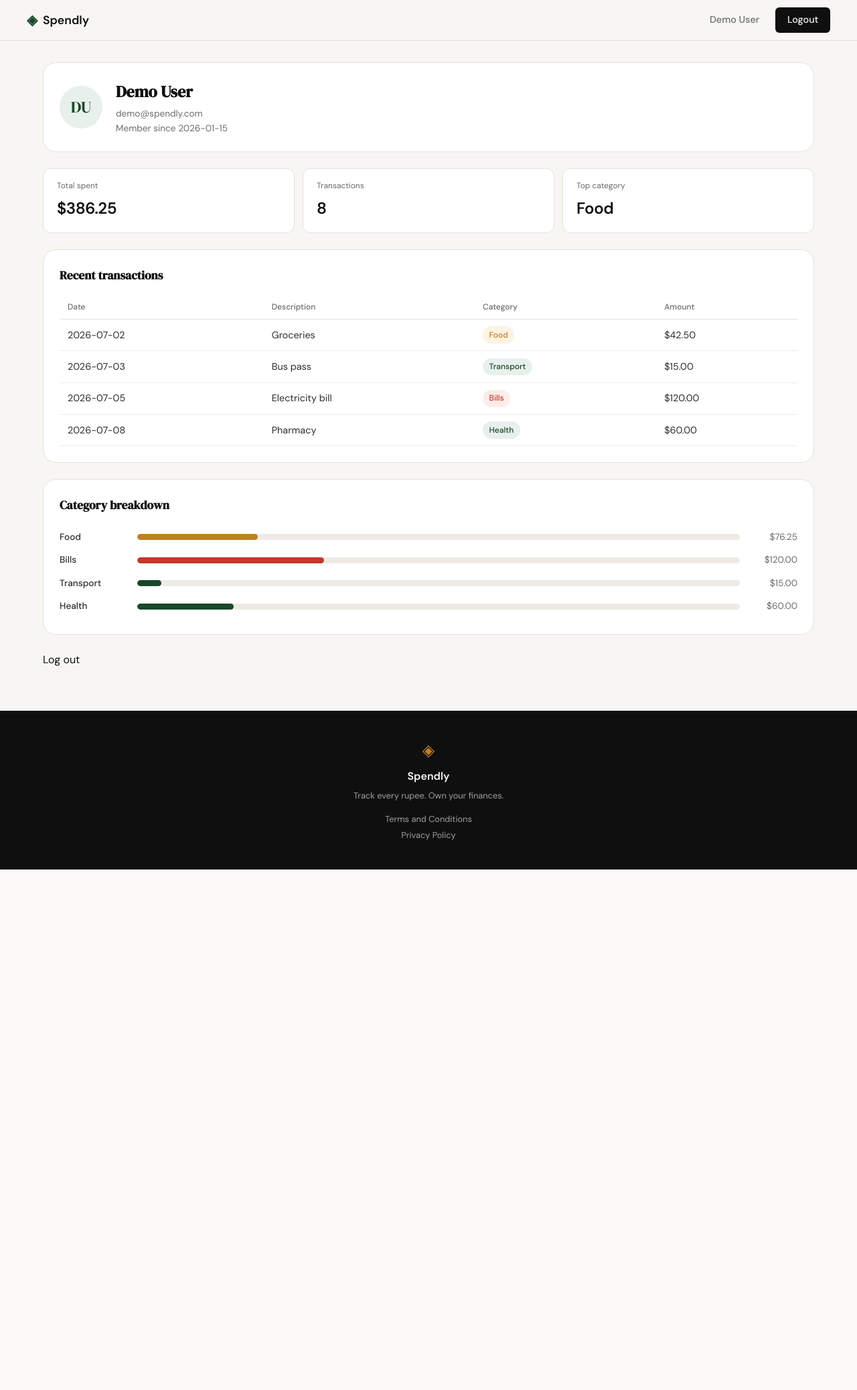
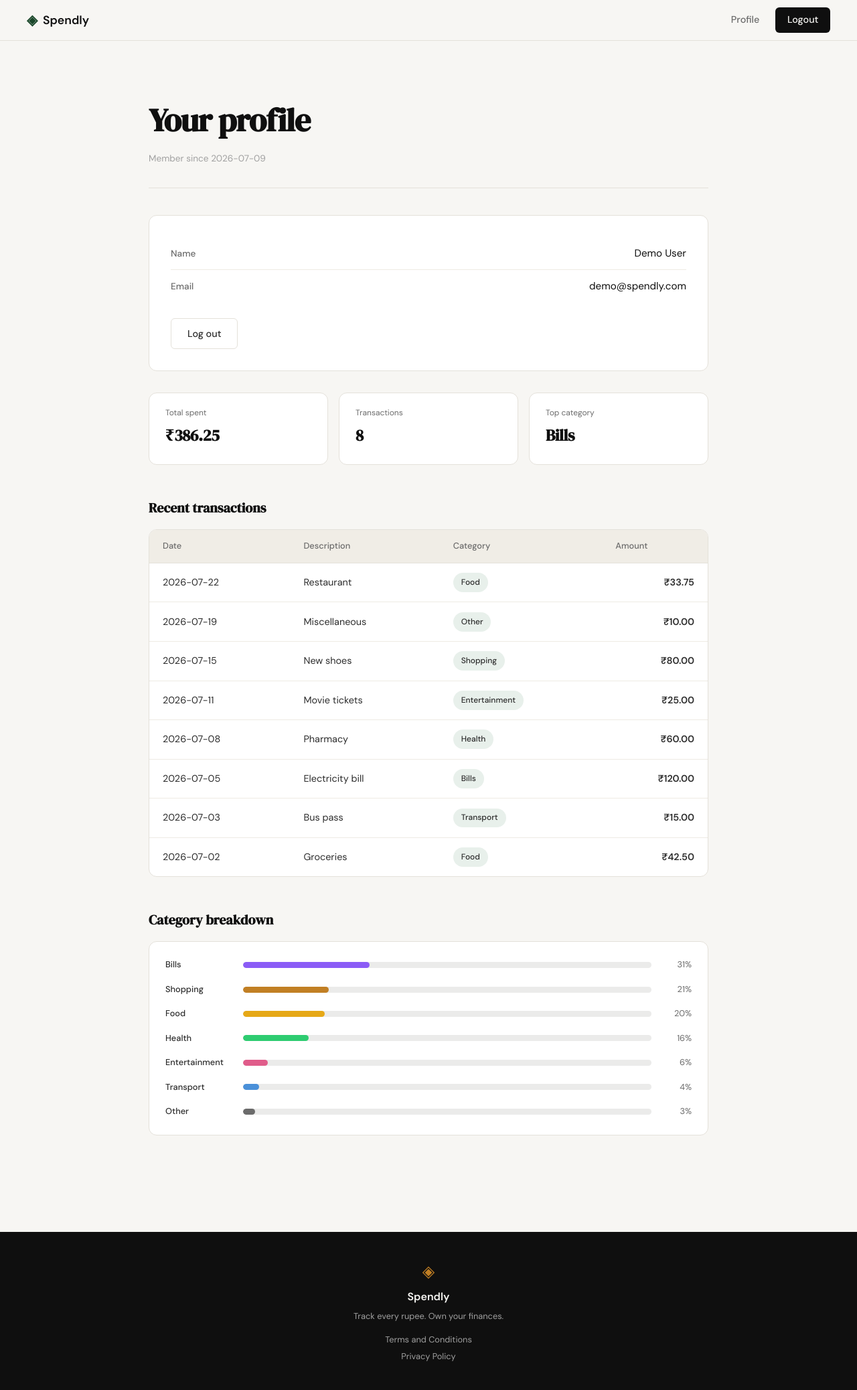
Before and after one commit to pmandal22/spendly, a Flask app: page /profile in a window 1280 px wide. Shown: the whole page at 67% size. Before the commit the page ends 1298 px from the top, so only its background shows below. Run offline with Flask 3, Linux system fonts and the light colour scheme; the visitor is signed in with stand-in values (Sample User, id 1); data comes from the database, SQL or seed files in the repository.

Commit message:
Add real expense data to profile page
Wire /profile to real totals, transaction history, and category
breakdown queried from the expenses table instead of hardcoded
stub data, using new db.py helpers (get_expenses_by_user,
get_expense_summary, get_category_breakdown).

Co-Authored-By: Claude Sonnet 5 <noreply@anthropic.com>

```diff
--- a/app.py
+++ b/app.py
@@ -1,7 +1,10 @@
 from flask import Flask, render_template, request, redirect, url_for, session
 from werkzeug.security import check_password_hash
 
-from database.db import get_db, init_db, seed_db, create_user, get_user_by_email, get_user_by_id
+from database.db import (
+    get_db, init_db, seed_db, create_user, get_user_by_email, get_user_by_id,
+    get_expenses_by_user, get_expense_summary, get_category_breakdown,
+)
 
 app = Flask(__name__)
 app.secret_key = "dev"  # TODO: replace with a real secret-key strategy before production
@@ -9,14 +12,6 @@ app.secret_key = "dev"  # TODO: replace with a real secret-key strategy before p
 with app.app_context():
     init_db()
     seed_db()
-
-
-@app.context_processor
-def inject_current_user():
-    user_id = session.get("user_id")
-    if user_id is None:
-        return {}
-    return {"current_user": get_user_by_id(user_id)}
 
 
 # ------------------------------------------------------------------ #
@@ -114,33 +109,21 @@ def logout():
 
 @app.route("/profile")
 def profile():
-    if session.get("user_id") is None:
+    user_id = session.get("user_id")
+    if user_id is None:
         return redirect(url_for("login"))
 
-    user = {
-        "name": "Demo User",
-        "email": "demo@spendly.com",
-        "member_since": "2026-01-15",
-    }
-    stats = {
-        "total_spent": 386.25,
-        "transaction_count": 8,
-        "top_category": "Food",
-    }
-    transactions = [
-        {"date": "2026-07-02", "description": "Groceries", "category": "Food", "amount": 42.50},
-        {"date": "2026-07-03", "description": "Bus pass", "category": "Transport", "amount": 15.00},
-        {"date": "2026-07-05", "description": "Electricity bill", "category": "Bills", "amount": 120.00},
-        {"date": "2026-07-08", "description": "Pharmacy", "category": "Health", "amount": 60.00},
-    ]
-    categories = [
-        {"name": "Food", "total": 76.25, "pct": 20},
-        {"name": "Bills", "total": 120.00, "pct": 31},
-        {"name": "Transport", "total": 15.00, "pct": 4},
-        {"name": "Health", "total": 60.00, "pct": 16},
-    ]
+    user = get_user_by_id(user_id)
+    if user is None:
+        session.pop("user_id", None)
+        return redirect(url_for("login"))
+
+    summary = get_expense_summary(user_id)
+    transactions = get_expenses_by_user(user_id, limit=10)
+    categories = get_category_breakdown(user_id)
+
     return render_template(
-        "profile.html", user=user, stats=stats,
+        "profile.html", user=user, summary=summary,
         transactions=transactions, categories=categories,
     )
 
--- a/static/css/profile.css
+++ /dev/null
@@ -1,177 +0,0 @@
-/* ------------------------------------------------------------------ */
-/* Profile page                                                        */
-/* ------------------------------------------------------------------ */
-
-.profile-page {
-    max-width: var(--max-width);
-    margin: 0 auto;
-    padding: 2rem 1.5rem 4rem;
-    display: flex;
-    flex-direction: column;
-    gap: 1.5rem;
-}
-
-/* Info card */
-.profile-card {
-    display: flex;
-    align-items: center;
-    gap: 1.25rem;
-    background: var(--paper-card);
-    border: 1px solid var(--border);
-    border-radius: var(--radius-lg);
-    padding: 1.5rem;
-}
-
-.profile-avatar {
-    flex-shrink: 0;
-    width: 64px;
-    height: 64px;
-    border-radius: 50%;
-    background: var(--accent-light);
-    color: var(--accent);
-    font-family: var(--font-display);
-    font-size: 1.5rem;
-    display: flex;
-    align-items: center;
-    justify-content: center;
-}
-
-.profile-name {
-    font-family: var(--font-display);
-    font-size: 1.5rem;
-    color: var(--ink);
-    margin-bottom: 0.15rem;
-}
-
-.profile-email,
-.profile-since {
-    font-size: 0.85rem;
-    color: var(--ink-muted);
-}
-
-/* Stats row */
-.profile-stats {
-    display: grid;
-    grid-template-columns: repeat(3, 1fr);
-    gap: 0.75rem;
-}
-
-.profile-stat {
-    background: var(--paper-card);
-    border: 1px solid var(--border);
-    border-radius: var(--radius-md);
-    padding: 1rem 1.25rem;
-}
-
-.profile-stat-label {
-    font-size: 0.75rem;
-    color: var(--ink-muted);
-    margin-bottom: 0.3rem;
-}
-
-.profile-stat-value {
-    font-size: 1.5rem;
-    font-weight: 600;
-    color: var(--ink);
-    letter-spacing: -0.02em;
-}
-
-/* Sections */
-.profile-section {
-    background: var(--paper-card);
-    border: 1px solid var(--border);
-    border-radius: var(--radius-lg);
-    padding: 1.5rem;
-}
-
-.profile-section h2 {
-    font-family: var(--font-display);
-    font-size: 1.1rem;
-    color: var(--ink);
-    margin-bottom: 1rem;
-}
-
-/* Transaction table */
-.profile-table {
-    width: 100%;
-    border-collapse: collapse;
-}
-
-.profile-table th {
-    text-align: left;
-    font-size: 0.75rem;
-    color: var(--ink-muted);
-    font-weight: 500;
-    padding: 0.5rem 0.75rem;
-    border-bottom: 1px solid var(--border);
-}
-
-.profile-table td {
-    font-size: 0.9rem;
-    color: var(--ink-soft);
-    padding: 0.65rem 0.75rem;
-    border-bottom: 1px solid var(--border-soft);
-}
-
-/* Category badges */
-.badge {
-    display: inline-block;
-    font-size: 0.75rem;
-    font-weight: 500;
-    padding: 0.2rem 0.6rem;
-    border-radius: 999px;
-}
-
-.badge-food          { background: var(--accent-2-light); color: var(--accent-2); }
-.badge-transport      { background: var(--accent-light); color: var(--accent); }
-.badge-bills          { background: var(--danger-light); color: var(--danger); }
-.badge-health         { background: var(--accent-light); color: var(--accent); }
-.badge-entertainment  { background: var(--accent-2-light); color: var(--accent-2); }
-.badge-shopping       { background: var(--danger-light); color: var(--danger); }
-.badge-other          { background: var(--paper-warm); color: var(--ink-muted); }
-
-/* Category breakdown */
-.profile-breakdown-row {
-    display: grid;
-    grid-template-columns: 100px 1fr 70px;
-    align-items: center;
-    gap: 1rem;
-    padding: 0.4rem 0;
-}
-
-.profile-breakdown-label {
-    font-size: 0.85rem;
-    color: var(--ink-soft);
-    font-weight: 500;
-}
-
-.profile-breakdown-track {
-    height: 9px;
-    background: var(--border-soft);
-    border-radius: 999px;
-    overflow: hidden;
-}
-
-.profile-breakdown-bar {
-    height: 100%;
-    border-radius: 999px;
-}
-
-.profile-breakdown-bar.badge-food         { background: var(--accent-2); }
-.profile-breakdown-bar.badge-transport    { background: var(--accent); }
-.profile-breakdown-bar.badge-bills        { background: var(--danger); }
-.profile-breakdown-bar.badge-health       { background: var(--accent); }
-.profile-breakdown-bar.badge-entertainment{ background: var(--accent-2); }
-.profile-breakdown-bar.badge-shopping     { background: var(--danger); }
-.profile-breakdown-bar.badge-other        { background: var(--ink-faint); }
-
-.pct-4   { width: 4%; }
-.pct-16  { width: 16%; }
-.pct-20  { width: 20%; }
-.pct-31  { width: 31%; }
-
-.profile-breakdown-total {
-    font-size: 0.85rem;
-    color: var(--ink-muted);
-    text-align: right;
-}
--- a/static/css/style.css
+++ b/static/css/style.css
@@ -741,9 +741,14 @@ a { color: inherit; text-decoration: none; }
     border-radius: 999px;
 }
 
-.bar-food   { background: #e6a817; }
-.bar-travel { background: #4a90d9; }
-.bar-bills  { background: #8b5cf6; }
+.bar-food          { background: #e6a817; }
+.bar-travel        { background: #4a90d9; }
+.bar-bills         { background: #8b5cf6; }
+.bar-transport     { background: #4a90d9; }
+.bar-health        { background: #2ecc71; }
+.bar-entertainment { background: #e05c8a; }
+.bar-shopping      { background: #c17f24; }
+.bar-other         { background: #6b6b6b; }
 
 /* ------------------------------------------------------------------ */
 /* Video modal                                                         */
@@ -818,6 +823,169 @@ a { color: inherit; text-decoration: none; }
 }
 
 /* ------------------------------------------------------------------ */
+/* Profile page                                                        */
+/* ------------------------------------------------------------------ */
+
+.profile-page {
+    padding: 5rem 2rem 6rem;
+    max-width: 900px;
+    margin: 0 auto;
+}
+
+.profile-title {
+    font-family: var(--font-display);
+    font-size: clamp(2rem, 4vw, 3rem);
+    color: var(--ink);
+    letter-spacing: -0.02em;
+    margin-bottom: 0.5rem;
+}
+
+.profile-updated {
+    font-size: 0.85rem;
+    color: var(--ink-faint);
+    margin-bottom: 2.5rem;
+    padding-bottom: 2rem;
+    border-bottom: 1px solid var(--border);
+}
+
+.profile-info-card {
+    background: var(--paper-card);
+    border: 1px solid var(--border);
+    border-radius: var(--radius-md);
+    padding: 2rem;
+    margin-bottom: 2rem;
+}
+
+.profile-info-row {
+    display: flex;
+    justify-content: space-between;
+    align-items: baseline;
+    padding: 0.75rem 0;
+    border-bottom: 1px solid var(--border-soft);
+}
+
+.profile-info-row:last-of-type { border-bottom: none; }
+
+.profile-info-label {
+    font-size: 0.85rem;
+    color: var(--ink-muted);
+    font-weight: 500;
+}
+
+.profile-info-value {
+    font-size: 0.95rem;
+    color: var(--ink);
+}
+
+.profile-info-card .btn-ghost {
+    margin-top: 1.5rem;
+}
+
+.profile-stats-row {
+    display: grid;
+    grid-template-columns: repeat(3, 1fr);
+    gap: 1rem;
+    margin-bottom: 3rem;
+}
+
+.profile-stat-card {
+    background: var(--paper-card);
+    border: 1px solid var(--border);
+    border-radius: var(--radius-md);
+    padding: 1.25rem 1.5rem;
+}
+
+.profile-stat-card .stat-value { font-family: var(--font-display); }
+
+.profile-section { margin-bottom: 3rem; }
+
+.profile-section-title {
+    font-family: var(--font-display);
+    font-size: 1.25rem;
+    color: var(--ink);
+    margin-bottom: 1rem;
+}
+
+.profile-empty {
+    font-size: 0.9rem;
+    color: var(--ink-muted);
+    background: var(--paper-card);
+    border: 1px solid var(--border);
+    border-radius: var(--radius-md);
+    padding: 2rem;
+    text-align: center;
+}
+
+/* Transaction table */
+.profile-table-wrap {
+    background: var(--paper-card);
+    border: 1px solid var(--border);
+    border-radius: var(--radius-md);
+    overflow-x: auto;
+}
+
+.profile-table {
+    width: 100%;
+    border-collapse: collapse;
+    font-size: 0.9rem;
+}
+
+.profile-table th {
+    text-align: left;
+    color: var(--ink-muted);
+    font-weight: 500;
+    font-size: 0.8rem;
+    padding: 0.9rem 1.25rem;
+    background: var(--paper-warm);
+    border-bottom: 1px solid var(--border);
+}
+
+.profile-table td {
+    padding: 0.9rem 1.25rem;
+    color: var(--ink-soft);
+    border-bottom: 1px solid var(--border-soft);
+}
+
+.profile-table tr:last-child td { border-bottom: none; }
+
+.profile-table-amount {
+    text-align: right;
+    font-weight: 600;
+    color: var(--ink);
+}
+
+.category-badge {
+    display: inline-block;
+    background: var(--accent-light);
+    color: var(--ink-soft);
+    font-size: 0.75rem;
+    font-weight: 500;
+    padding: 0.3rem 0.75rem;
+    border-radius: 999px;
+}
+
+/* Category breakdown */
+.profile-chart {
+    background: var(--paper-card);
+    border: 1px solid var(--border);
+    border-radius: var(--radius-md);
+    padding: 1.5rem;
+    display: flex;
+    flex-direction: column;
+    gap: 1rem;
+}
+
+.profile-chart .chart-row {
+    grid-template-columns: 100px 1fr 44px;
+}
+
+.chart-pct {
+    font-size: 0.8rem;
+    color: var(--ink-muted);
+    text-align: right;
+}
+
+/* ------------------------------------------------------------------ */
 /* Responsive                                                          */
 /* ------------------------------------------------------------------ */
 
@@ -838,4 +1006,5 @@ a { color: inherit; text-decoration: none; }
     .nav-links a:not(.nav-cta) { display: none; }
     .hero { padding: 3rem 1rem 2rem; }
     .mockup-stats { grid-template-columns: 1fr; }
+    .profile-stats-row { grid-template-columns: 1fr; }
 }
--- a/templates/base.html
+++ b/templates/base.html
@@ -20,7 +20,7 @@
             </a>
             <div class="nav-links">
                 {% if session.get('user_id') %}
-                <a href="{{ url_for('profile') }}">{{ current_user['name'] if current_user else 'Profile' }}</a>
+                <a href="{{ url_for('profile') }}">Profile</a>
                 <a href="{{ url_for('logout') }}" class="nav-cta">Logout</a>
                 {% else %}
                 <a href="{{ url_for('login') }}">Sign in</a>
--- a/templates/profile.html
+++ b/templates/profile.html
@@ -2,78 +2,87 @@
 
 {% block title %}Profile — Spendly{% endblock %}
 
-{% block head %}
-<link rel="stylesheet" href="{{ url_for('static', filename='css/profile.css') }}">
-{% endblock %}
-
 {% block content %}
 
 <section class="profile-page">
+    <h1 class="profile-title">Your profile</h1>
+    <p class="profile-updated">Member since {{ user["created_at"][:10] }}</p>
 
-    <div class="profile-card">
-        <div class="profile-avatar">
-            {% for part in user["name"].split(" ")[:2] %}{{ part[0] | upper }}{% endfor %}
+    <div class="profile-info-card">
+        <div class="profile-info-row">
+            <span class="profile-info-label">Name</span>
+            <span class="profile-info-value">{{ user["name"] }}</span>
         </div>
-        <div>
-            <h1 class="profile-name">{{ user["name"] }}</h1>
-            <p class="profile-email">{{ user["email"] }}</p>
-            <p class="profile-since">Member since {{ user["member_since"] }}</p>
+        <div class="profile-info-row">
+            <span class="profile-info-label">Email</span>
+            <span class="profile-info-value">{{ user["email"] }}</span>
         </div>
+        <a href="{{ url_for('logout') }}" class="btn-ghost">Log out</a>
     </div>
 
-    <div class="profile-stats">
-        <div class="profile-stat">
-            <p class="profile-stat-label">Total spent</p>
-            <p class="profile-stat-value">${{ "%.2f" | format(stats["total_spent"]) }}</p>
+    <div class="profile-stats-row">
+        <div class="profile-stat-card">
+            <p class="stat-label">Total spent</p>
+            <p class="stat-value">₹{{ "%.2f"|format(summary.total_spent) }}</p>
         </div>
-        <div class="profile-stat">
-            <p class="profile-stat-label">Transactions</p>
-            <p class="profile-stat-value">{{ stats["transaction_count"] }}</p>
+        <div class="profile-stat-card">
+            <p class="stat-label">Transactions</p>
+            <p class="stat-value">{{ summary.transaction_count }}</p>
         </div>
-        <div class="profile-stat">
-            <p class="profile-stat-label">Top category</p>
-            <p class="profile-stat-value">{{ stats["top_category"] }}</p>
+        <div class="profile-stat-card">
+            <p class="stat-label">Top category</p>
+            <p class="stat-value">{{ summary.top_category or "—" }}</p>
         </div>
     </div>
 
     <div class="profile-section">
-        <h2>Recent transactions</h2>
+        <h2 class="profile-section-title">Recent transactions</h2>
+        {% if transactions %}
+        <div class="profile-table-wrap">
             <table class="profile-table">
                 <thead>
                     <tr>
                         <th>Date</th>
                         <th>Description</th>
                         <th>Category</th>
-                    <th>Amount</th>
+                        <th class="profile-table-amount">Amount</th>
                     </tr>
                 </thead>
                 <tbody>
-                {% for t in transactions %}
+                    {% for txn in transactions %}
                     <tr>
-                    <td>{{ t["date"] }}</td>
-                    <td>{{ t["description"] }}</td>
-                    <td><span class="badge badge-{{ t['category'] | lower }}">{{ t["category"] }}</span></td>
-                    <td>${{ "%.2f" | format(t["amount"]) }}</td>
+                        <td>{{ txn["date"] }}</td>
+                        <td>{{ txn["description"] or "—" }}</td>
+                        <td><span class="category-badge">{{ txn["category"] }}</span></td>
+                        <td class="profile-table-amount">₹{{ "%.2f"|format(txn["amount"]) }}</td>
                     </tr>
                     {% endfor %}
                 </tbody>
             </table>
         </div>
+        {% else %}
+        <p class="profile-empty">No expenses yet.</p>
+        {% endif %}
+    </div>
 
     <div class="profile-section">
-        <h2>Category breakdown</h2>
-        {% for c in categories %}
-        <div class="profile-breakdown-row">
-            <span class="profile-breakdown-label">{{ c["name"] }}</span>
-            <div class="profile-breakdown-track">
-                <div class="profile-breakdown-bar badge-{{ c['name'] | lower }} pct-{{ c['pct'] }}"></div>
+        <h2 class="profile-section-title">Category breakdown</h2>
+        {% if categories %}
+        <div class="profile-chart">
+            {% for cat in categories %}
+            <div class="chart-row">
+                <span class="chart-label">{{ cat.name }}</span>
+                <div class="chart-track">
+                    <div class="chart-bar bar-{{ cat.name|lower }}" style="width: {{ cat.pct }}%"></div>
                 </div>
-            <span class="profile-breakdown-total">${{ "%.2f" | format(c["total"]) }}</span>
+                <span class="chart-pct">{{ cat.pct }}%</span>
             </div>
             {% endfor %}
         </div>
-
-    <p><a href="{{ url_for('logout') }}">Log out</a></p>
+        {% else %}
+        <p class="profile-empty">No expenses yet.</p>
+        {% endif %}
+    </div>
 
 </section>
 
```
Also changed, not shown: database/db.py (+55 -0 lines). Lines whose indentation alone changed are shown as unchanged.
